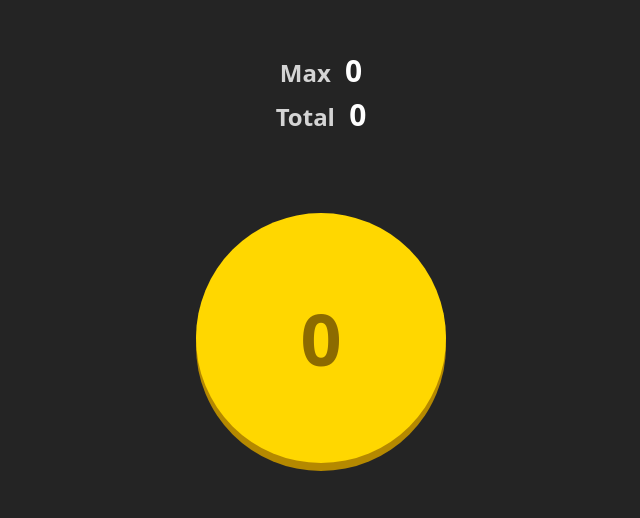
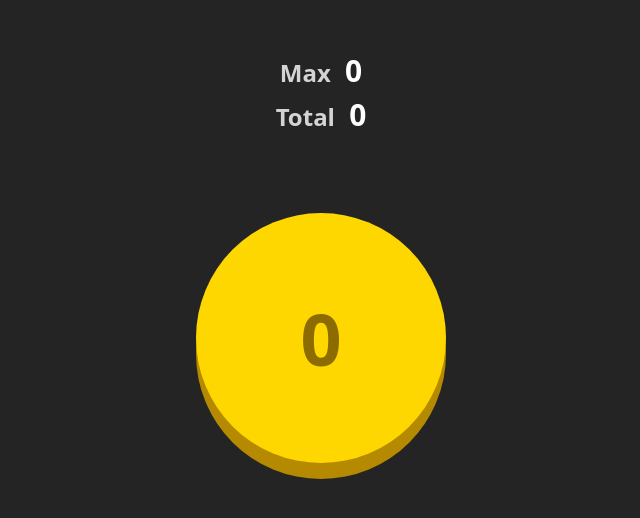
Before and after one commit to noel-lopez/the-yellow-button-front, a React (Vite) app: page / in a window 1280 px wide. Shown: the part 102-620 px from the top of the page, without its empty margins (319-959 px from the left). Built offline with nearby package versions, Linux system fonts and the light colour scheme; a web font is replaced by a local one.

Commit message:
style: increase button 3d height

```diff
--- a/src/App.tsx
+++ b/src/App.tsx
@@ -63,7 +63,7 @@ function App() {
             <button
                 onClick={handleClick}
                 className={`flex justify-center items-center w-[20vw] h-[20vw] max-w-[250px] max-h-[250px] min-w-[100px] min-h-[100px] bg-[#ffd700] rounded-full transition-all duration-150 ease-out
-                    ${isAnimating ? 'translate-y-1 shadow-none' : 'translate-y-0 shadow-[0_8px_0_#b58900]'}
+                    ${isAnimating ? 'translate-y-[10px] md:translate-y-4 shadow-none' : 'translate-y-0 shadow-[0_10px_0_#b58900] md:shadow-[0_16px_0_#b58900]'}
                     ${showRipple ? 'button-ripple animate' : 'button-ripple'}
                 `}
             >
```
